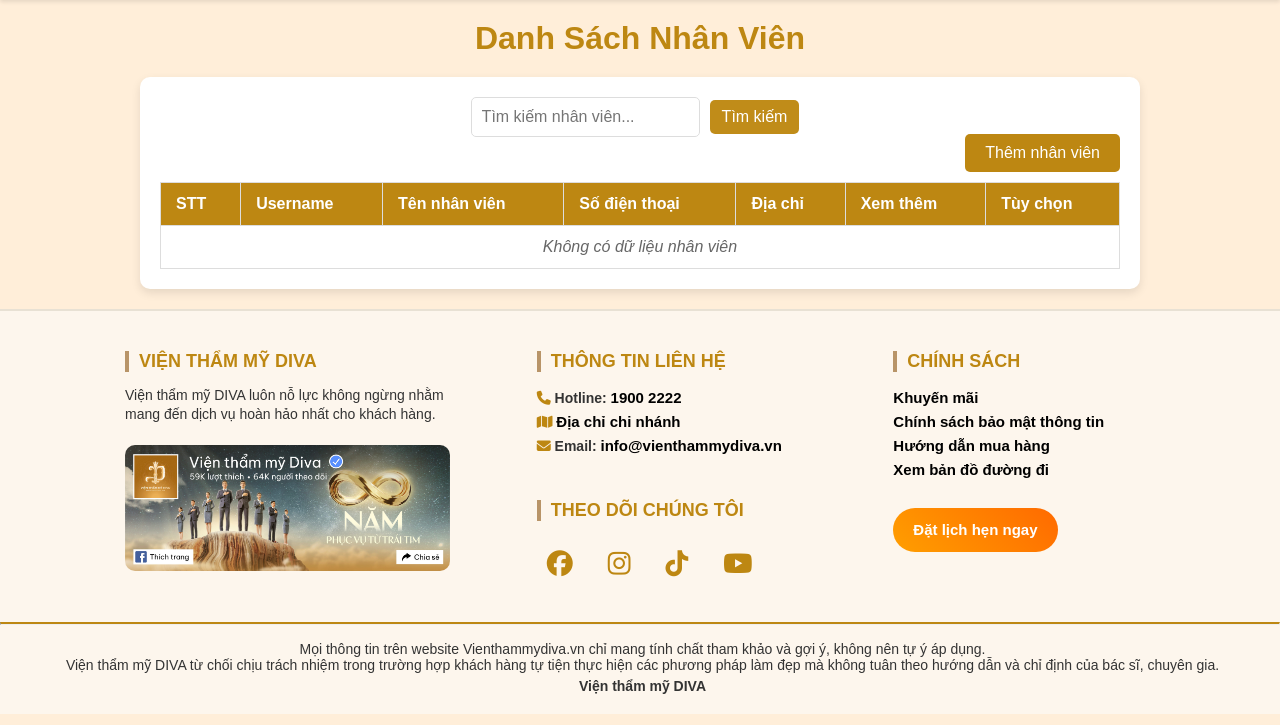
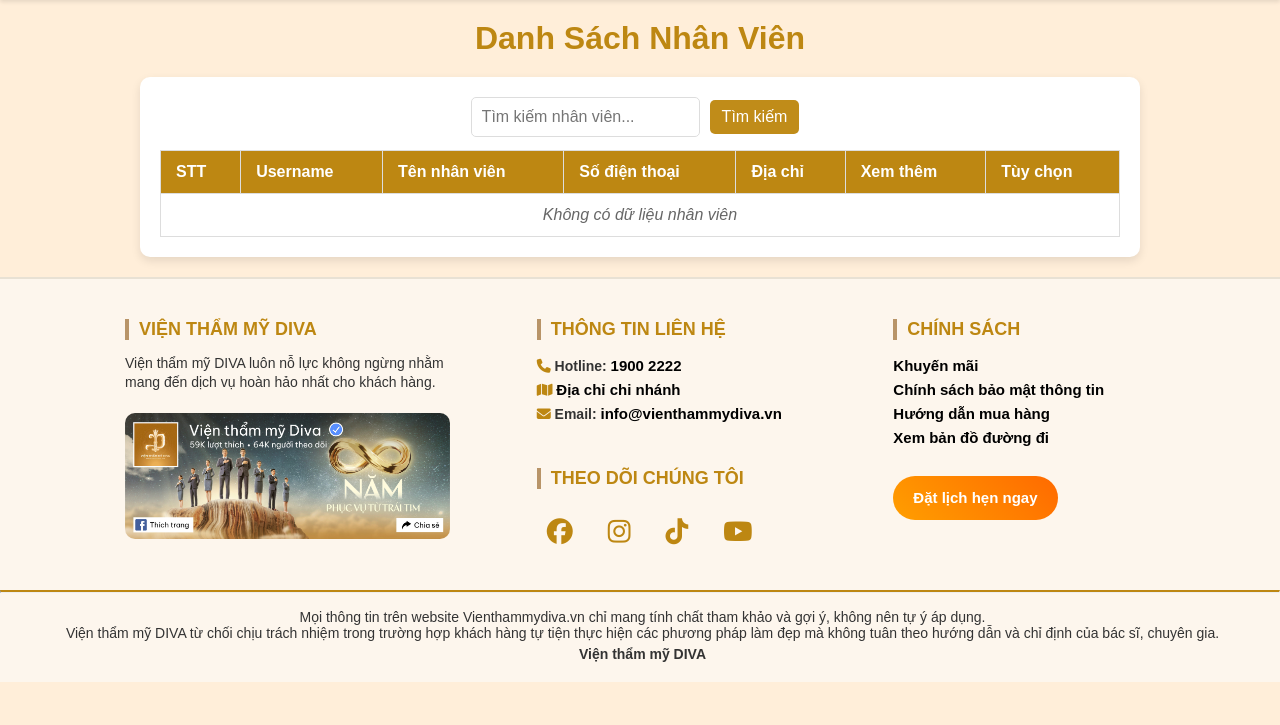
Before and after one commit to kiimduyenn/duannhom, a Django app: template DIVA/templates/quanlynhanvien/dsnhanvien.html in a window 1280 px wide. Shown: the part 75-800 px from the top of the page. Run offline with Django 3.2, Linux system fonts and the light colour scheme; the template is opened without the code that fills it, so the values that code supplies are empty.

Commit message:
kd final

```diff
--- a/DIVA/templates/quanlykhachhang/thongtinkhachhang.html
+++ b/DIVA/templates/quanlykhachhang/thongtinkhachhang.html
@@ -11,9 +11,6 @@
         <div class="profile-content">
             <div class="sidebar">
                 <button class="tab-button active">Thông tin cá nhân</button>
-                <button class="tab-button">
-                    <a href="{% url 'lich_su_kh' profile.MaUser.username %}" style="color: black; text-decoration: none; font-size: 18px">Lịch sử sử dụng</a>
-                </button>
             </div>
 
             <div class="profile-details">
@@ -33,9 +30,6 @@
                     <label>Địa Chỉ:</label>
                     <input type="text" value="{{ profile.diachi }}" readonly>
                 </div>
-                <button class="save-button">
-                    <a href="/khach-hang/{{profile.MaUser}}"
-                       style="color: white; text-decoration: none; font-size: 16px;">Sửa thông tin</a></button>
             </div>
         </div>
     </div>
--- a/DIVA/templates/quanlynhanvien/dsnhanvien.html
+++ b/DIVA/templates/quanlynhanvien/dsnhanvien.html
@@ -203,13 +203,7 @@
         </form>
     </div>
 
-    <div style="text-align: right;">
-        <button class="action-add">
-            <a href="/ad/nhan-vien" style="color: white; text-decoration: none; border: none;font-size:16px;">
-                Thêm nhân viên</a>
-    </button>
-        </div>
-
+<br>
     <table class="styled-table">
         <thead>
             <tr>
```
